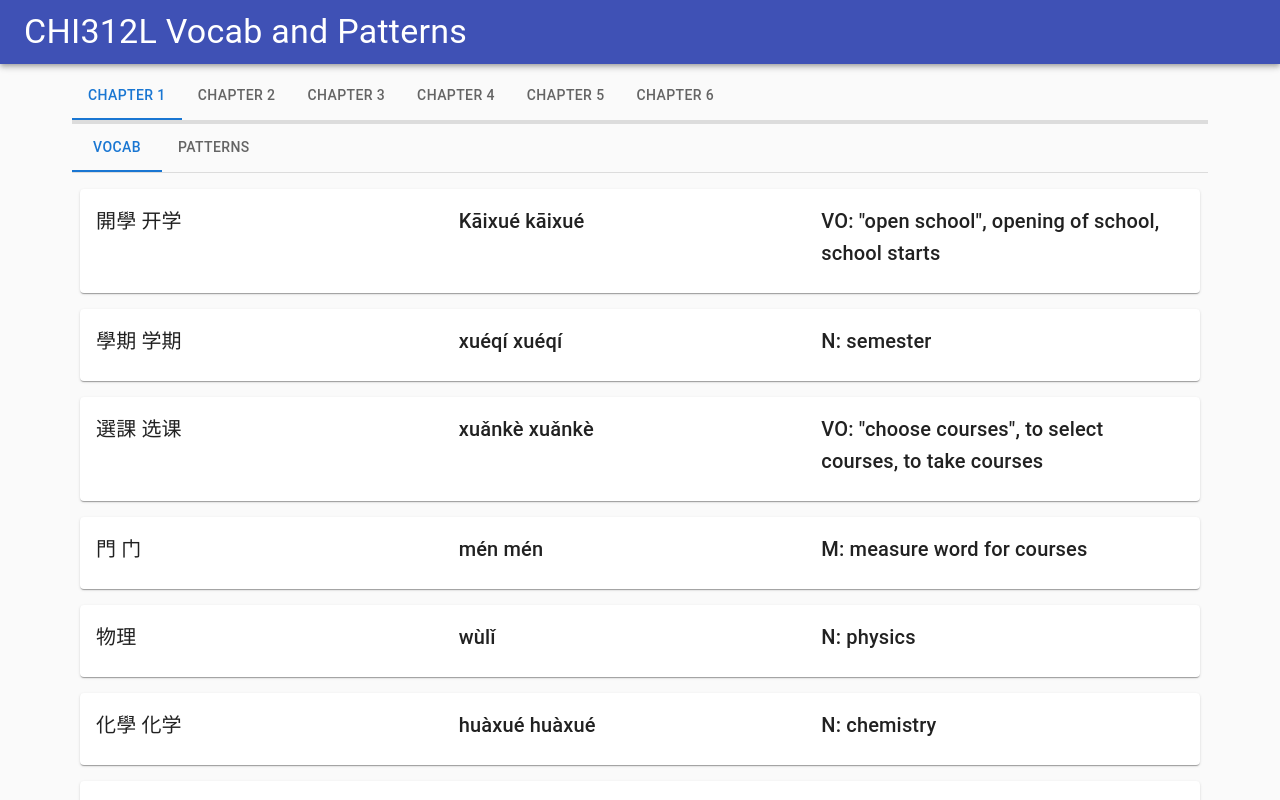
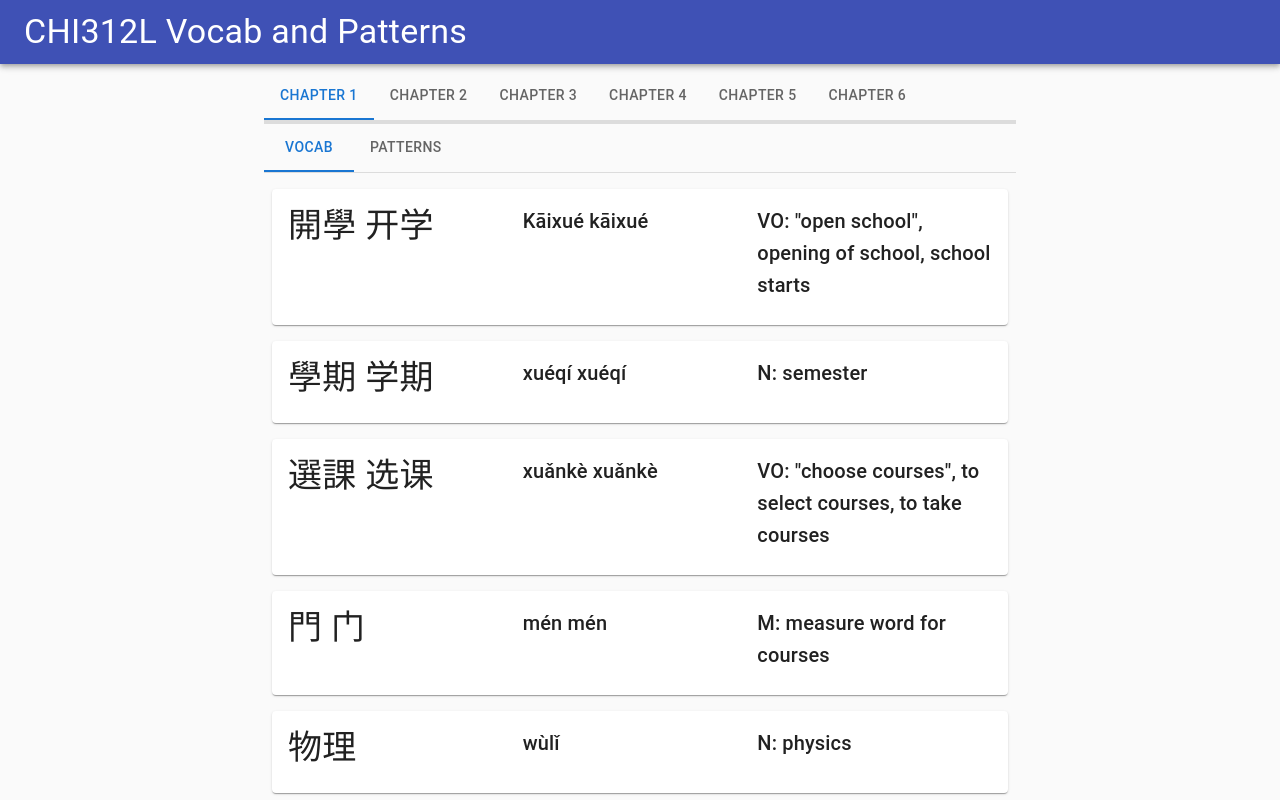
Before and after one commit to broten15/chi-study-webapp, a React (Create React App) app in the folder react-app/: page / in a window 1280 px wide. Shown: the top 800 px of the page. Built offline with nearby package versions, Linux system fonts and the light colour scheme.

Commit message:
changed sizing of components

```diff
--- a/react-app/src/App.js
+++ b/react-app/src/App.js
@@ -19,7 +19,7 @@ import Box from '@mui/material/Box';
 const ContentWrapper = styled('div')({
   padding: 8,
   borderRadius: 4,
-  width: "90%",
+  width: "60%",
   margin: "auto",
 });
 
--- a/react-app/src/components/chapter/Chapter.js
+++ b/react-app/src/components/chapter/Chapter.js
@@ -30,12 +30,6 @@ const Chapter = (props) => {
 
   return (
     <div>
-      {/* <Typography
-        variant="h4"
-      >
-        Chapter {chap}
-      </Typography> */}
-
       <Box sx={{ borderBottom: 1, borderColor: 'divider' }}>
         <Tabs value={value} onChange={handleChange}>
           <Tab label="Vocab" />
--- a/react-app/src/components/chapter/PatternText.js
+++ b/react-app/src/components/chapter/PatternText.js
@@ -10,7 +10,7 @@ const PatternText = (props) => {
     sent.split("\n").map((line, index) => (
       <Typography
         key={index}
-        variant="body1"
+        variant="h6"
       >
         {line}
       </Typography>
--- a/react-app/src/components/chapter/VocabCards.js
+++ b/react-app/src/components/chapter/VocabCards.js
@@ -30,7 +30,7 @@ export default function BasicCard(props) {
             sx={{ display: "flex", justifyContent: "space-between" }}
           >
             <TextWrapper>
-              <Typography variant="h6" component="div">
+              <Typography variant="h4" component="div">
                 {char}
               </Typography>
             </TextWrapper>
```
